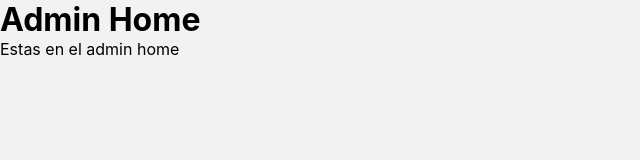
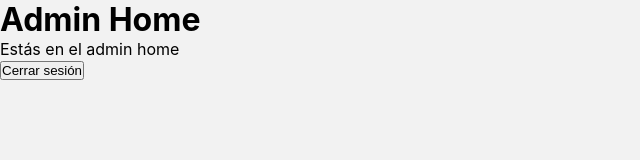
Before and after one commit to HugoDortoka/Brawlstats, a React (Create React App) app in the folder client/: page /adminHome in a window 1280 px wide. Shown: the top 160 px of the page, without its empty margins (0-640 px from the left). Built offline with nearby package versions, Linux system fonts and the light colour scheme; sample sign-in values are in the browser's storage.

Commit message:
admin login

```diff
--- a/client/src/App.js
+++ b/client/src/App.js
@@ -1,9 +1,5 @@
-// App.js
-
-import React, { useState } from 'react';
-
-import { Routes, Route } from 'react-router-dom';
-
+import React, { useState, useEffect } from 'react';
+import { Routes, Route, Navigate } from 'react-router-dom';
 import Layout from './components/Layout';
 import Search from './components/Search';
 import Wiki from './components/Wiki';
@@ -13,6 +9,19 @@ import AdminHome from './components/admin/AdminHome';
 import NotFound from './components/NotFound';
 
 function App() {
+  const [adminLoggedIn, setAdminLoggedIn] = useState(
+    localStorage.getItem('adminLoggedIn') === 'true'
+  );
+
+  const handleAdminLogin = () => {
+    setAdminLoggedIn(true);
+  };
+
+  const handleAdminLogout = () => {
+    localStorage.clear();
+    setAdminLoggedIn(false);
+  };
+
   return (
     <div>
        <Routes>
@@ -21,8 +30,9 @@ function App() {
             <Route path='wiki' element={<Wiki />} />
             <Route path='top' element={<Top />} />
           </Route>
-          <Route path='adminLogin' element={<AdminLogin />} />
-          <Route path='adminHome' element={<AdminHome />} />
+          <Route path='adminLogin' element={<AdminLogin onAdminLogin={handleAdminLogin} />} />
+          <Route path='adminHome' element={adminLoggedIn ? <AdminHome onAdminLogout={handleAdminLogout} /> : <Navigate to="/adminLogin" />} />
+          <Route path='*' element={<NotFound />} />
        </Routes>
     </div>
   );
--- a/client/src/components/admin/AdminHome.js
+++ b/client/src/components/admin/AdminHome.js
@@ -1,12 +1,19 @@
-import React, { useState } from 'react';
+import React from 'react';
+import { useNavigate } from 'react-router-dom';
 
-function AdminHome() {
-  return (
-    <div>
-      <h1>Admin Home</h1>
-      <p>Estas en el admin home</p>
-    </div>
-  );
+function AdminHome({ onAdminLogout }) {
+    const navigate = useNavigate();
+
+    return (
+        <div>
+            <h1>Admin Home</h1>
+            <p>Estás en el admin home</p>
+            <button onClick={() => {
+                onAdminLogout(); // Llama a la función onLogout
+                navigate('/adminLogin');
+            }}>Cerrar sesión</button>
+        </div>
+    );
 }
 
 export default AdminHome;
--- a/client/src/components/admin/AdminLogin.js
+++ b/client/src/components/admin/AdminLogin.js
@@ -1,7 +1,7 @@
 import React, { useState } from 'react';
 import { useNavigate } from 'react-router-dom';
 
-function AdminLogin() {
+function AdminLogin({ onAdminLogin }) {
   const [email, setEmail] = useState('');
   const [password, setPassword] = useState('');
   const [errorMessage, setErrorMessage] = useState('');
@@ -20,6 +20,8 @@ function AdminLogin() {
       });
 
       if (response.ok) {
+        localStorage.setItem('adminLoggedIn', 'true');
+        onAdminLogin(); // Llama a la función onLogin
         navigate('/adminHome');
       } else {
         window.alert('Credenciales incorrectas');
```
